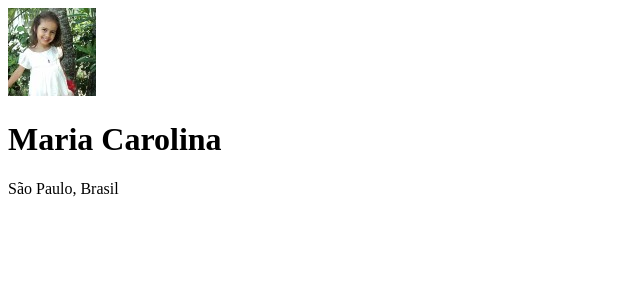
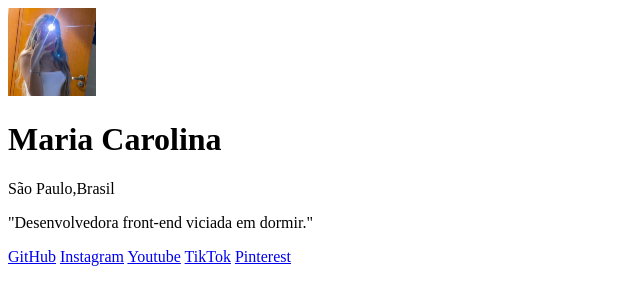
Before and after one commit to mariacarolina1ati/meus-links, a plain HTML site: page index.html in a window 1280 px wide. Shown: the whole page, without its empty margins (0-640 px from the left). Drawn offline with Linux system fonts and the light colour scheme.

Commit message:
término do desenvolvimento do HTML

```diff
--- a/index.html
+++ b/index.html
@@ -8,9 +8,17 @@
 </head>
 <body>
     <div>
-        <img src="./maria 88x88.jpg" alt="imagem da criadora da pagina de links, maria carolina">
+        <img src="maria 88.jpg" alt="imagem da criadora da pagina de links, maria carolina">
         <h1>Maria Carolina</h1>
-        <p>São Paulo, Brasil</p>
+        <p>São Paulo,Brasil</p>
+
+        <P>"Desenvolvedora front-end viciada em dormir."</P>
+
+        <a href="https://github.com/mariacarolina1ati">GitHub</a>
+        <a href="https://www.instagram.com/maa.carolina_/">Instagram</a>
+        <a href="https://youtube.com/@mariacarolina65?si=vZ6VKGfBoPS-2Sro">Youtube</a>
+        <a href="https://www.tiktok.com/@maa.carolina_?_t=8kMDL7h2s2n&_r=1">TikTok</a>
+        <a href="https://pin.it/6iFXkS5kv">Pinterest</a>
 
     </div>
 </body>
```
Also changed, not shown: maria 88.jpg (added).
